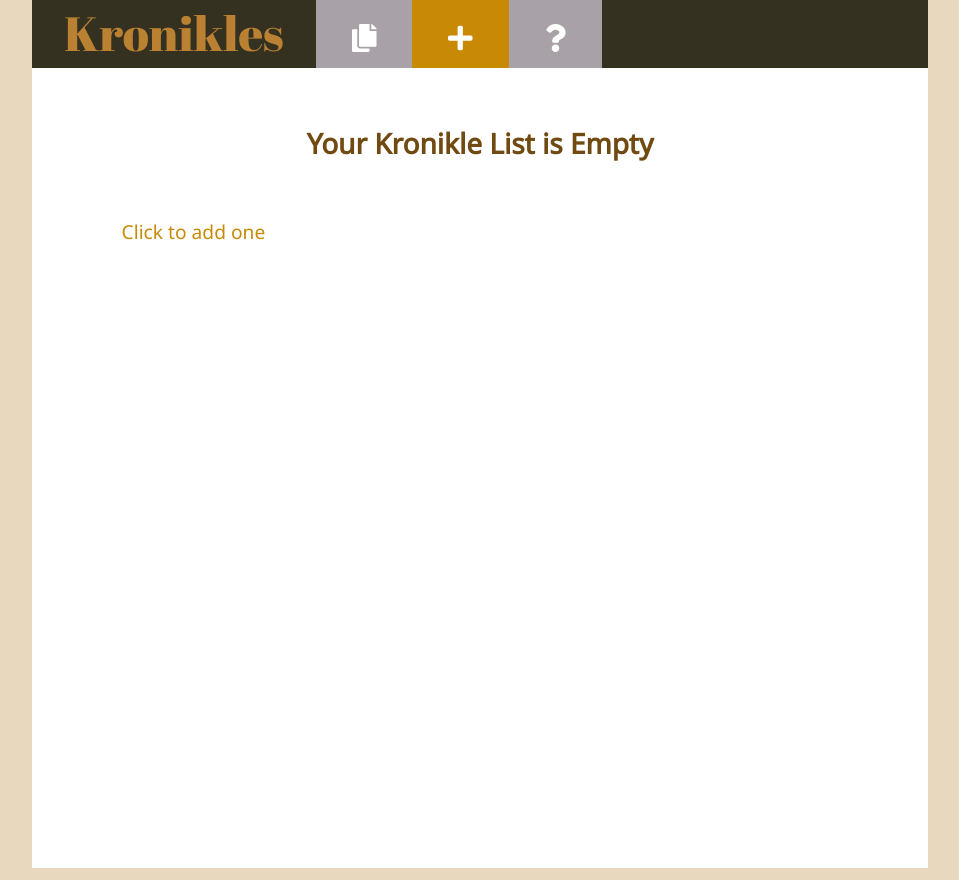
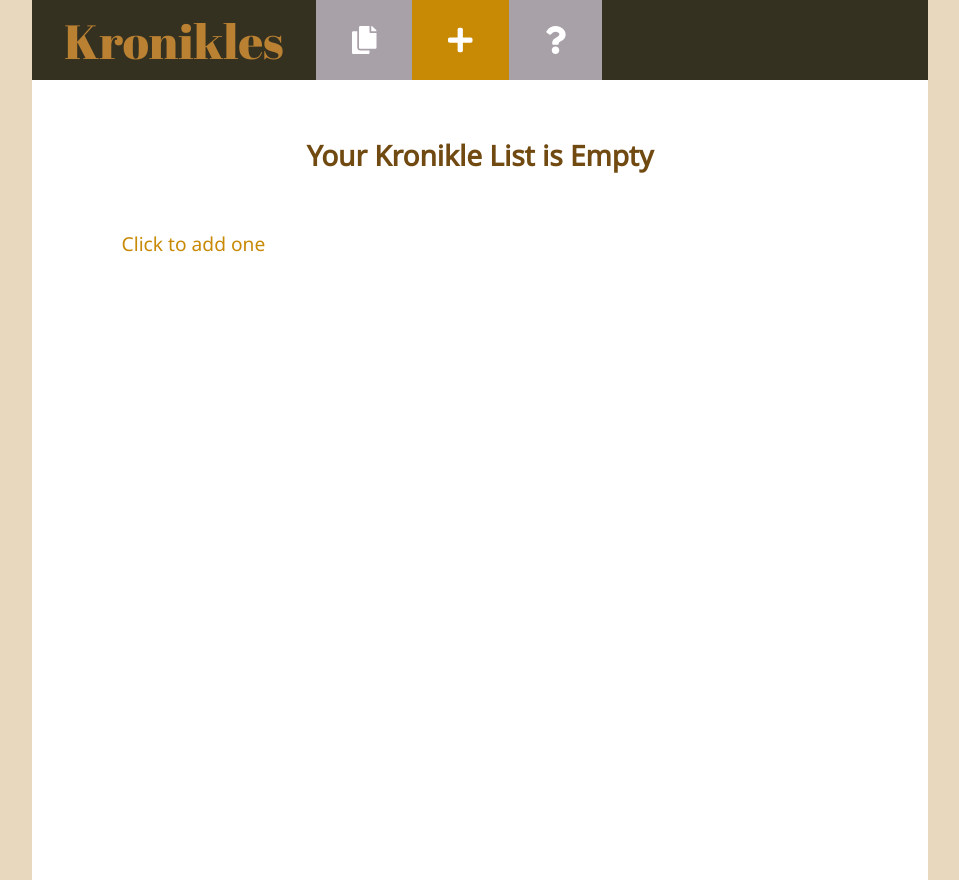
Before and after one commit to morwen80/Knonikles-frontend, a React (Create React App) app: page / in a window 1280 px wide. Shown: the whole page, without its empty margins (160-1119 px from the left). Built offline with nearby package versions, Linux system fonts and the light colour scheme; no server answers; a web font is replaced by a local one.

Commit message:
make navigation flex so everything is vertically centered

```diff
--- a/src/index.css
+++ b/src/index.css
@@ -17,12 +17,12 @@
   --gold: #c88905;
   --red: #c94808;
 }
+
 a:link, a:visited  {
   color: var(--gold);
   text-decoration: none;
   cursor: pointer;
 }
-
 
 button {
   font-size: 1rem;
@@ -79,8 +79,9 @@
 .fa-plus, .fa-question, .fa-copy {
   font-size: 3.5vmin;
   color: #fff;
-  padding: 3vmin 4.5vmin 0 4.5vmin;
+  padding: 0 4.5vmin 0 4.5vmin;
   transition: transform 1s;
+
 }
 .fa-plus:hover,
 .fa-question:hover,
@@ -88,20 +89,18 @@
   transform: translateY(-2.5vmin);
 }
 nav ul {
-  margin: 0;
-  padding: 0;
   width: 100%;
+  height: 10vmin;
   background-color: var(--darkGreen);
   display: flex;
   justify-content: flex-start;
 }
 
-nav ul:not(:first-child) {
-  border: 1px solid white;
-  padding: 0 4.5vmin 0 4.5vmin;
-
+#navLogo, #navShowAll, #navAddNew, #navAbout {
+  align-self: stretch;
+  display: flex;
+  align-items: center;
 }
-
 #navShowAll {
   background-color: var(--grey);
 }
@@ -116,8 +115,7 @@
   font-family: 'Abril Fatface', cursive;
   color: var(--lightBrown);
   font-size: 6vmin;
-  margin-bottom: 0.2rem;
-  padding: 0 2rem 0 2rem;
+  padding: 0 4vmin 0 4vmin;
 }
 
 
```
